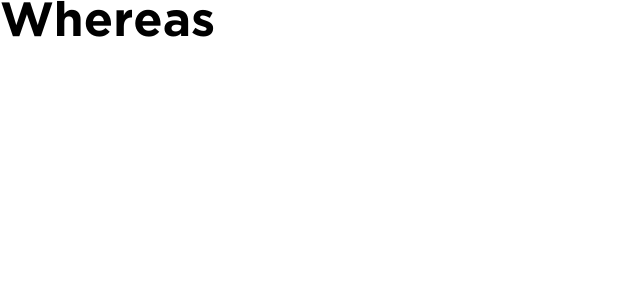
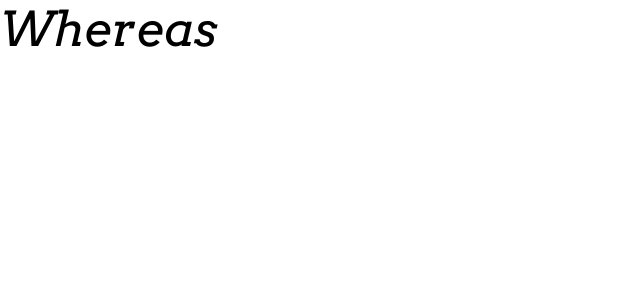
Before and after one commit to JuanTValdez/Living-in-the-Six, a React (Create React App) app: page / in a window 1280 px wide. Shown: the top 300 px of the page, without its empty margins (0-640 px from the left). Built offline with nearby package versions, Linux system fonts and the light colour scheme.

Commit message:
added all fonts as font-face

```diff
--- a/src/App.css
+++ b/src/App.css
@@ -40,5 +40,5 @@
 
 .App {
 	font-size: 3rem;
-	font-family: 'GothamBold';
+	font-family: 'Arvo-Italic';
 }
--- a/src/index.css
+++ b/src/index.css
@@ -23,13 +23,23 @@
 	--dark-blue-grey: #261c4f;
 }
 @font-face {
-	font-family: 'GothamBold';
+	font-family: 'Gotham-Bold';
 	src: url('./fonts/GothamBold.ttf'), sans-serif;
 }
 
 @font-face {
-	font-family: 'GothamBook';
+	font-family: 'Gotham-Book';
 	src: url('./fonts/GothamBook.ttf'), sans-serif;
+}
+
+@font-face {
+	font-family: 'Arvo-Regular';
+	src: url('./fonts/Arvo-Regular.ttf'), sans-serif;
+}
+
+@font-face {
+	font-family: 'Arvo-Italic';
+	src: url('./fonts/Arvo-Italic.ttf'), sans-serif;
 }
 body {
 	font-size: 62.5%; /* 1rem = 10px */
```
